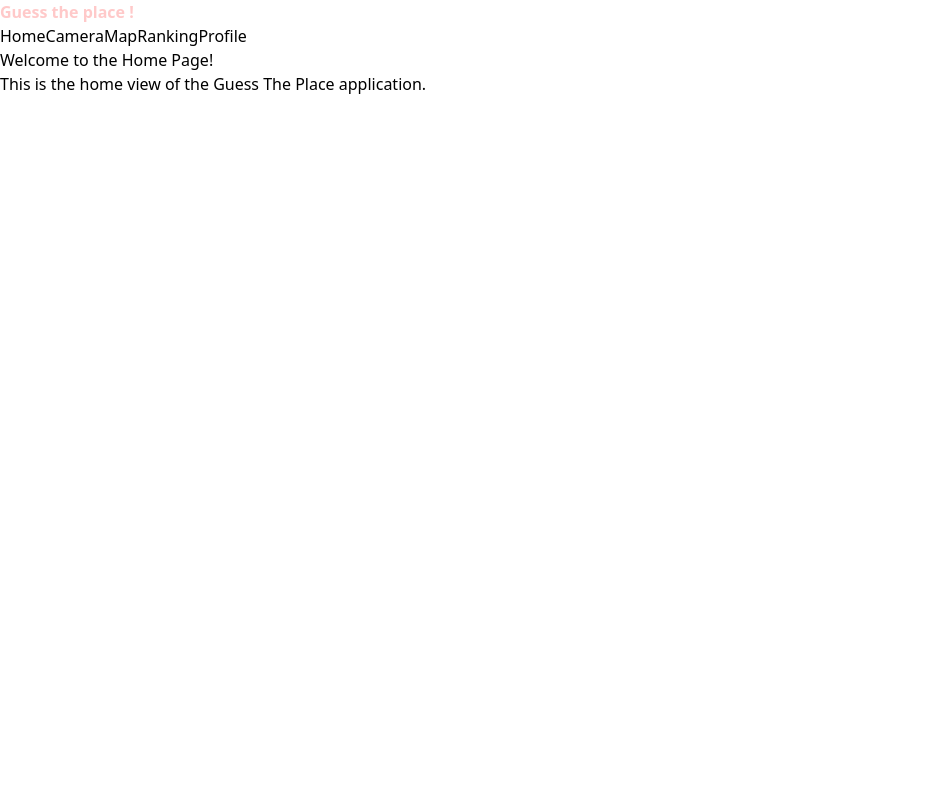
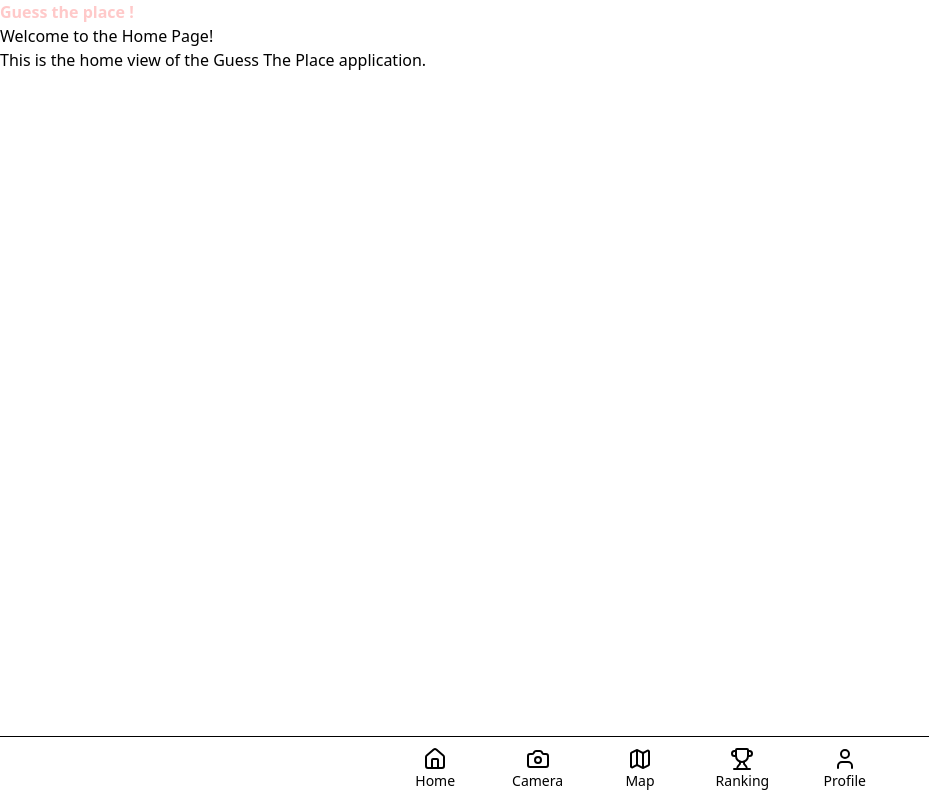
Before and after one commit to ProjArtBAMAgency/GuessThePlace, a Vue app in the folder frontend/: page / in a window 1280 px wide. Shown: the whole page, without its empty margins (0-929 px from the left). Built offline with nearby package versions, Linux system fonts and the light colour scheme.

Commit message:
navbar done

```diff
--- a/frontend/src/components/TheNavBar.vue
+++ b/frontend/src/components/TheNavBar.vue
@@ -1,15 +1,139 @@
 <script setup>
-import { RouterLink } from 'vue-router'
+import { RouterLink } from "vue-router";
 </script>
 
+<template>
+  <div
+    class="fixed bottom-0 left-0 z-50 w-full h-16 bg-neutral-primary-soft border-t border-default"
+  >
+    <div class="grid h-full max-w-lg grid-cols-5 mx-auto font-medium">
+      <!-- Home -->
+      <RouterLink
+        to="/"
+        class="inline-flex flex-col items-center justify-center px-5 hover:bg-neutral-secondary-medium group"
+      >
+        <svg
+          xmlns="http://www.w3.org/2000/svg"
+          width="24"
+          height="24"
+          viewBox="0 0 24 24"
+          fill="none"
+          stroke="currentColor"
+          stroke-width="2"
+          stroke-linecap="round"
+          stroke-linejoin="round"
+          class="lucide lucide-house-icon lucide-house"
+        >
+          <path d="M15 21v-8a1 1 0 0 0-1-1h-4a1 1 0 0 0-1 1v8" />
+          <path
+            d="M3 10a2 2 0 0 1 .709-1.528l7-6a2 2 0 0 1 2.582 0l7 6A2 2 0 0 1 21 10v9a2 2 0 0 1-2 2H5a2 2 0 0 1-2-2z"
+          />
+        </svg>
 
-<template>
-  <nav>
-    <RouterLink to="/">Home</RouterLink>
-    <RouterLink to="/camera">Camera</RouterLink>
-    <RouterLink to="/map">Map</RouterLink>
-    <RouterLink to="/ranking">Ranking</RouterLink>
-    <RouterLink to="/profile">Profile</RouterLink>
-  </nav>
+        <span class="text-sm text-body group-hover:text-fg-brand">Home</span>
+      </RouterLink>
 
+      <!-- Camera -->
+      <RouterLink
+        to="/camera"
+        class="inline-flex flex-col items-center justify-center px-5 hover:bg-neutral-secondary-medium group"
+      >
+        <svg
+          xmlns="http://www.w3.org/2000/svg"
+          width="24"
+          height="24"
+          viewBox="0 0 24 24"
+          fill="none"
+          stroke="currentColor"
+          stroke-width="2"
+          stroke-linecap="round"
+          stroke-linejoin="round"
+          class="lucide lucide-camera-icon lucide-camera"
+        >
+          <path
+            d="M13.997 4a2 2 0 0 1 1.76 1.05l.486.9A2 2 0 0 0 18.003 7H20a2 2 0 0 1 2 2v9a2 2 0 0 1-2 2H4a2 2 0 0 1-2-2V9a2 2 0 0 1 2-2h1.997a2 2 0 0 0 1.759-1.048l.489-.904A2 2 0 0 1 10.004 4z"
+          />
+          <circle cx="12" cy="13" r="3" />
+        </svg>
+        <span class="text-sm text-body group-hover:text-fg-brand">Camera</span>
+      </RouterLink>
+
+      <!-- Map -->
+      <RouterLink
+        to="/map"
+        class="inline-flex flex-col items-center justify-center px-5 hover:bg-neutral-secondary-medium group"
+      >
+        <svg
+          xmlns="http://www.w3.org/2000/svg"
+          width="24"
+          height="24"
+          viewBox="0 0 24 24"
+          fill="none"
+          stroke="currentColor"
+          stroke-width="2"
+          stroke-linecap="round"
+          stroke-linejoin="round"
+          class="lucide lucide-map-icon lucide-map"
+        >
+          <path
+            d="M14.106 5.553a2 2 0 0 0 1.788 0l3.659-1.83A1 1 0 0 1 21 4.619v12.764a1 1 0 0 1-.553.894l-4.553 2.277a2 2 0 0 1-1.788 0l-4.212-2.106a2 2 0 0 0-1.788 0l-3.659 1.83A1 1 0 0 1 3 19.381V6.618a1 1 0 0 1 .553-.894l4.553-2.277a2 2 0 0 1 1.788 0z"
+          />
+          <path d="M15 5.764v15" />
+          <path d="M9 3.236v15" />
+        </svg>
+
+        <span class="text-sm text-body group-hover:text-fg-brand">Map</span>
+      </RouterLink>
+
+      <!-- Ranking -->
+      <RouterLink
+        to="/ranking"
+        class="inline-flex flex-col items-center justify-center px-5 hover:bg-neutral-secondary-medium group"
+      >
+        <svg
+          xmlns="http://www.w3.org/2000/svg"
+          width="24"
+          height="24"
+          viewBox="0 0 24 24"
+          fill="none"
+          stroke="currentColor"
+          stroke-width="2"
+          stroke-linecap="round"
+          stroke-linejoin="round"
+          class="lucide lucide-trophy-icon lucide-trophy"
+        >
+          <path d="M10 14.66v1.626a2 2 0 0 1-.976 1.696A5 5 0 0 0 7 21.978" />
+          <path d="M14 14.66v1.626a2 2 0 0 0 .976 1.696A5 5 0 0 1 17 21.978" />
+          <path d="M18 9h1.5a1 1 0 0 0 0-5H18" />
+          <path d="M4 22h16" />
+          <path d="M6 9a6 6 0 0 0 12 0V3a1 1 0 0 0-1-1H7a1 1 0 0 0-1 1z" />
+          <path d="M6 9H4.5a1 1 0 0 1 0-5H6" />
+        </svg>
+        <span class="text-sm text-body group-hover:text-fg-brand">Ranking</span>
+      </RouterLink>
+
+      <!-- Profile -->
+      <RouterLink
+        to="/profile"
+        class="inline-flex flex-col items-center justify-center px-5 hover:bg-neutral-secondary-medium group"
+      >
+        <svg
+          xmlns="http://www.w3.org/2000/svg"
+          width="24"
+          height="24"
+          viewBox="0 0 24 24"
+          fill="none"
+          stroke="currentColor"
+          stroke-width="2"
+          stroke-linecap="round"
+          stroke-linejoin="round"
+          class="lucide lucide-user-icon lucide-user"
+        >
+          <path d="M19 21v-2a4 4 0 0 0-4-4H9a4 4 0 0 0-4 4v2" />
+          <circle cx="12" cy="7" r="4" />
+        </svg>
+        <span class="text-sm text-body group-hover:text-fg-brand">Profile</span>
+      </RouterLink>
+    </div>
+  </div>
 </template>
```
